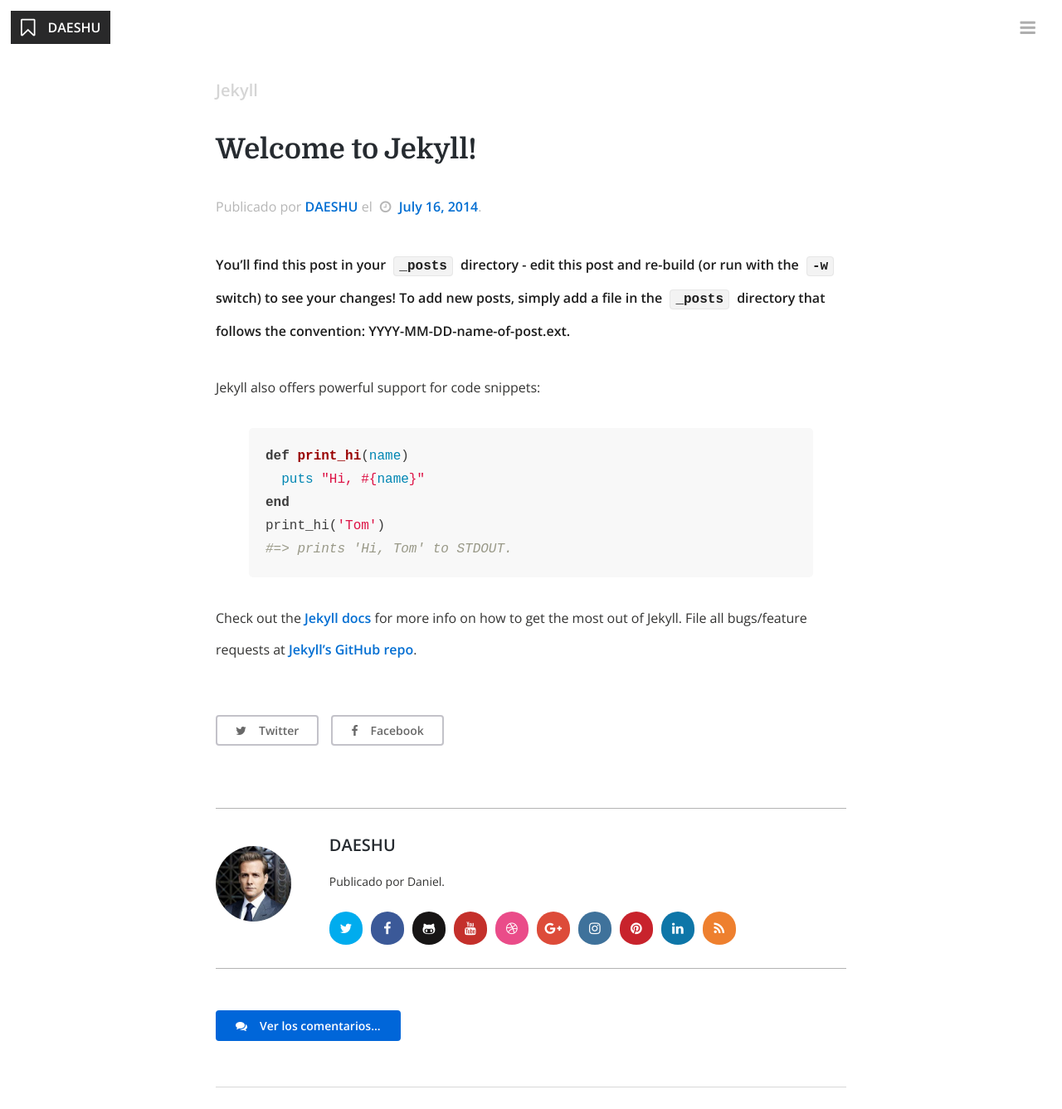
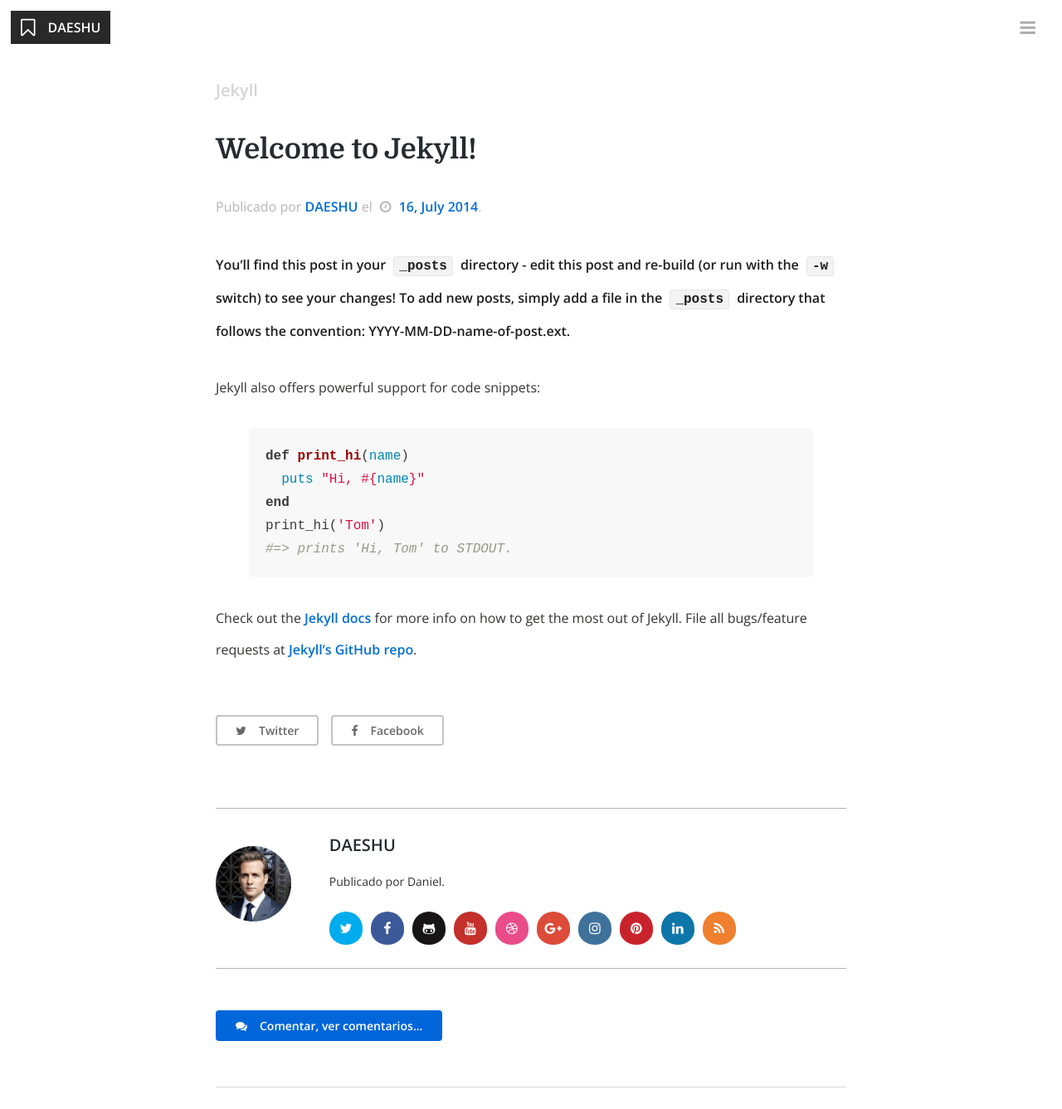
Before and after one commit to daeshu/a, a Jekyll site: the page built from _posts/2014-07-16-welcome-to-jekyll.markdown, in a window 1280 px wide, cut to the strip 0-1337 px from the top of the page. Shown: the whole strip at 83% size. Built offline with Jekyll 4.4.1, drawn with Linux system fonts in a browser that asks for light colours; nearby versions of some CDN libraries.

Commit message:
Add files via upload

```diff
--- a/_layouts/post.html
+++ b/_layouts/post.html
@@ -61,7 +61,7 @@ layout: default
             <h1 id="posttitle"><a href="#">{{ page.title }}</a></h1>
             <span>
                 Publicado por <a href="{{author.website}}" target="_blank">{{ site.author_name }}</a>
-                el <i class="fa fa-clock-o"></i> <time datetime="{{ page.date| date: "%m-%Y-%d" }}">{{ page.date | date: "%B %-d, %Y" }}</time>.
+                el <i class="fa fa-clock-o"></i> <time datetime="{{ page.date| date: "%m-%Y-%d" }}">{{ page.date | date: "%-d, %B %Y" }}</time>.
             </span>
         </header>
 
@@ -117,7 +117,7 @@ layout: default
 
         {% if page.comments %}
         <div class="comments">
-            <a href="javascript:;" class="readmore smallbutton blue"><i class="fa fa-comments"></i>Ver los comentarios...</a>
+            <a href="javascript:;" class="readmore smallbutton blue"><i class="fa fa-comments"></i>Comentar, ver comentarios...</a>
             <div id="disqus_thread"></div>
             <div id="g-comments"></div>
         </div>
```
